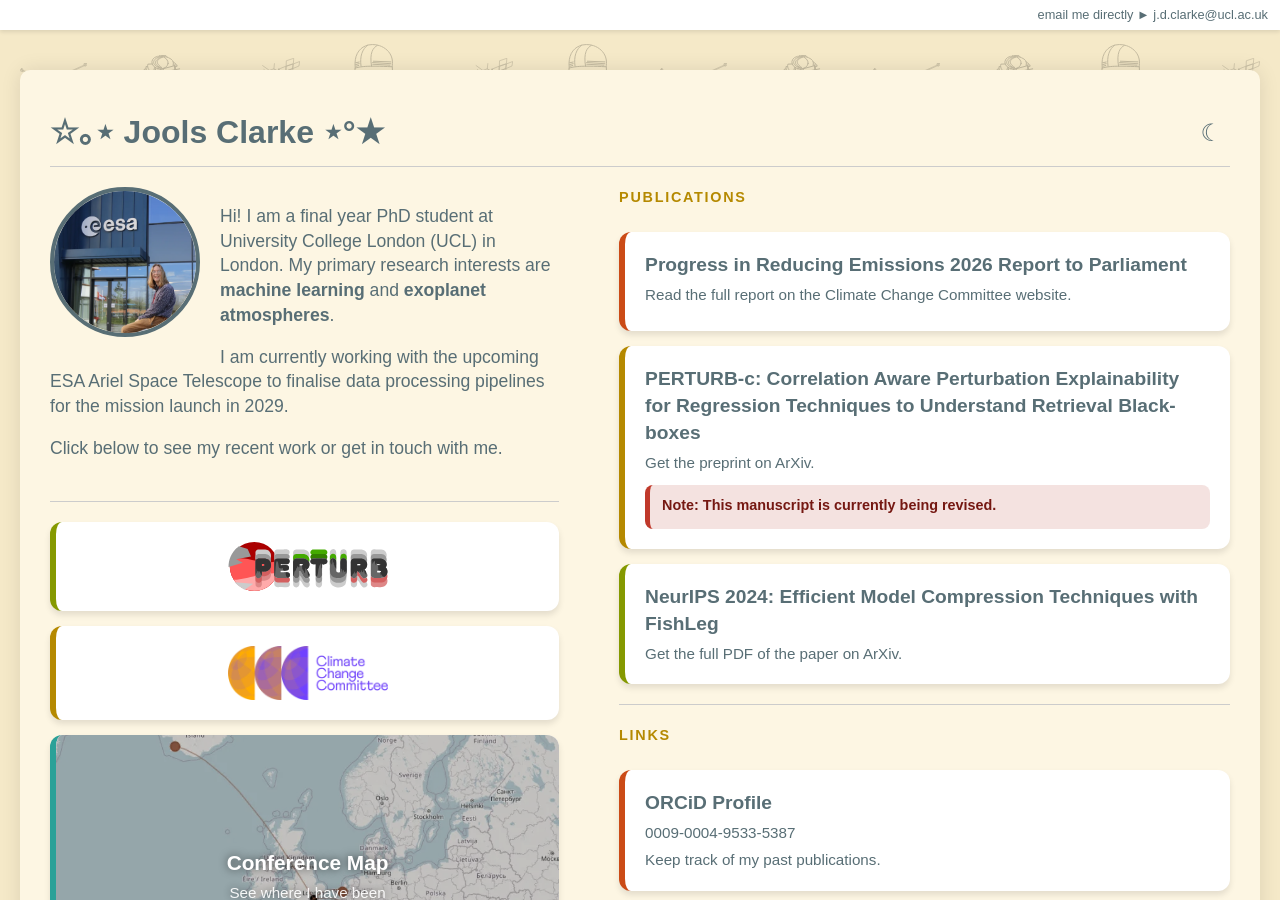
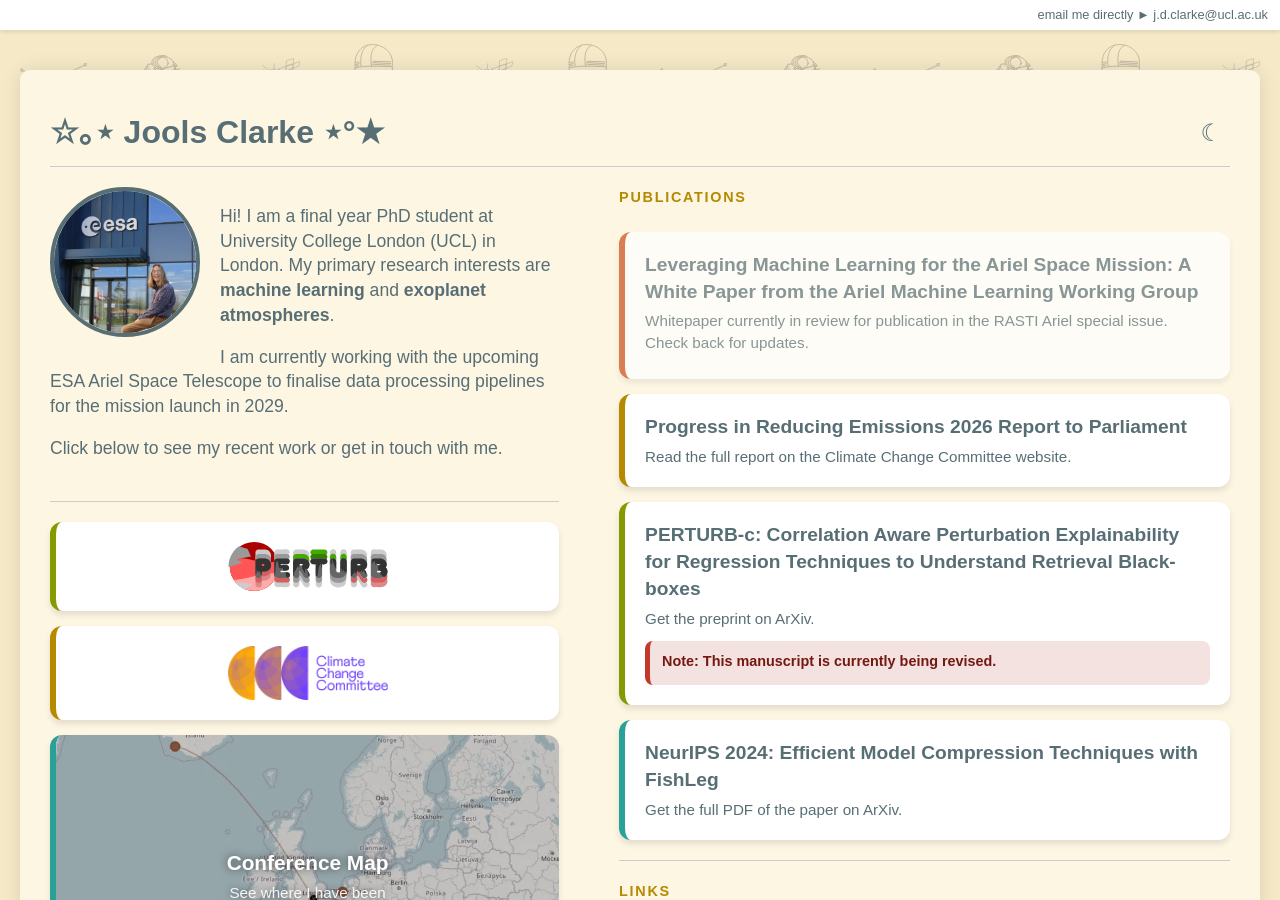
Before and after one commit to Jools-Clarke/joolsclarke.co.uk, a Jekyll site: the page built from index.html, in a window 1280 px wide and 900 px high. Built offline with Jekyll 4.4.1, drawn with Linux system fonts in a browser that asks for light colours; comment, search, counter and statistics services are not loaded.

Commit message:
added whitepaper

```diff
--- a/_data/publications.yml
+++ b/_data/publications.yml
@@ -6,12 +6,17 @@
 #   text:     short line under the title (markdown)
 #   note:     optional red warning box
 #   accent:   optional colour 1-6 for the left border (otherwise cycles)
+#   disabled: true for a not-yet-live card (no url needed): greyed out, shakes on hover
 #   confetti: true for a little celebration on hover
+
+- title: "Leveraging Machine Learning for the Ariel Space Mission: A White Paper from the Ariel Machine Learning Working Group"
+  disabled: true
+  text: Whitepaper currently in review for publication in the RASTI Ariel special issue. Check back for updates.
+  confetti: true
 
 - title: Progress in Reducing Emissions 2026 Report to Parliament
   url: https://www.theccc.org.uk/publication/progress-in-reducing-emissions-2026-report-to-parliament/
   text: Read the full report on the Climate Change Committee website.
-  confetti: true
 
 - title: "PERTURB-c: Correlation Aware Perturbation Explainability for Regression Techniques to Understand Retrieval Black-boxes"
   url: /perturb/perturb-c_arxiv_hook/
--- a/llms.txt
+++ b/llms.txt
@@ -21,7 +21,7 @@ Contact: {{ me.email }}
 {{ me.bio }}
 ## Publications and reports
 {% for pub in site.data.publications %}
-- [{{ pub.title }}]({{ pub.url | absolute_url }}){% if pub.note %}: {{ pub.note }}{% endif %}
+- {% if pub.disabled %}{{ pub.title }} (coming soon){% else %}[{{ pub.title }}]({{ pub.url | absolute_url }}){% endif %}{% if pub.note %}: {{ pub.note }}{% endif %}
 {%- endfor %}
 
 ## Pages on this site
```
